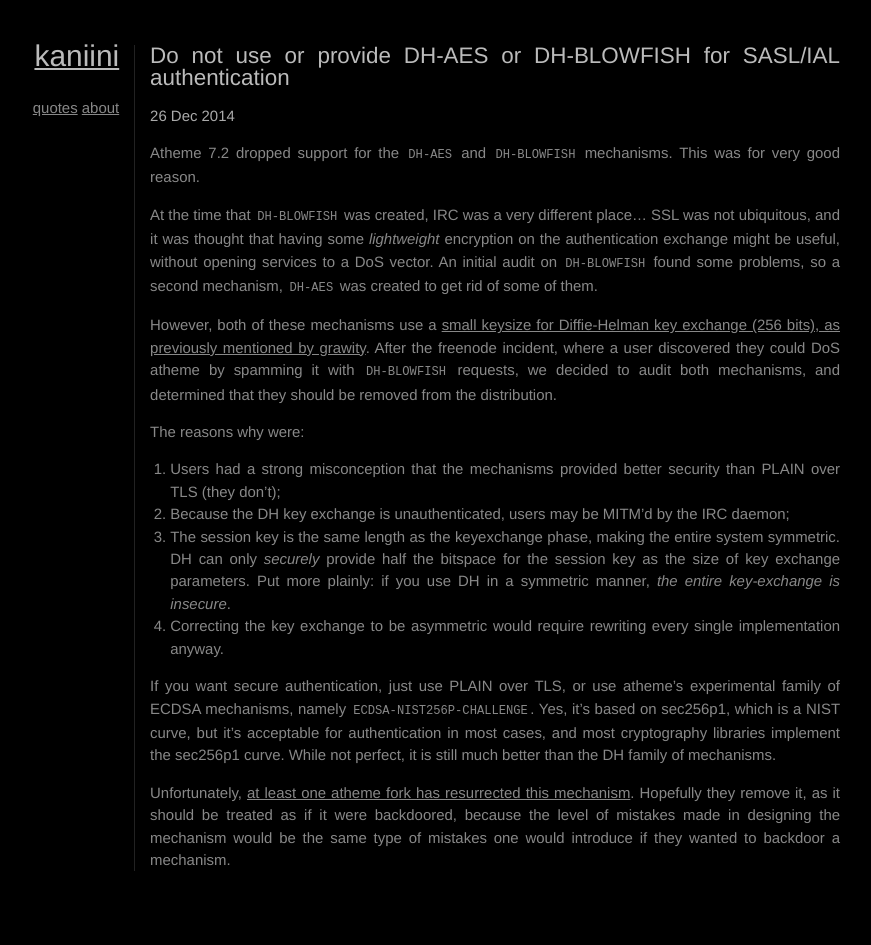
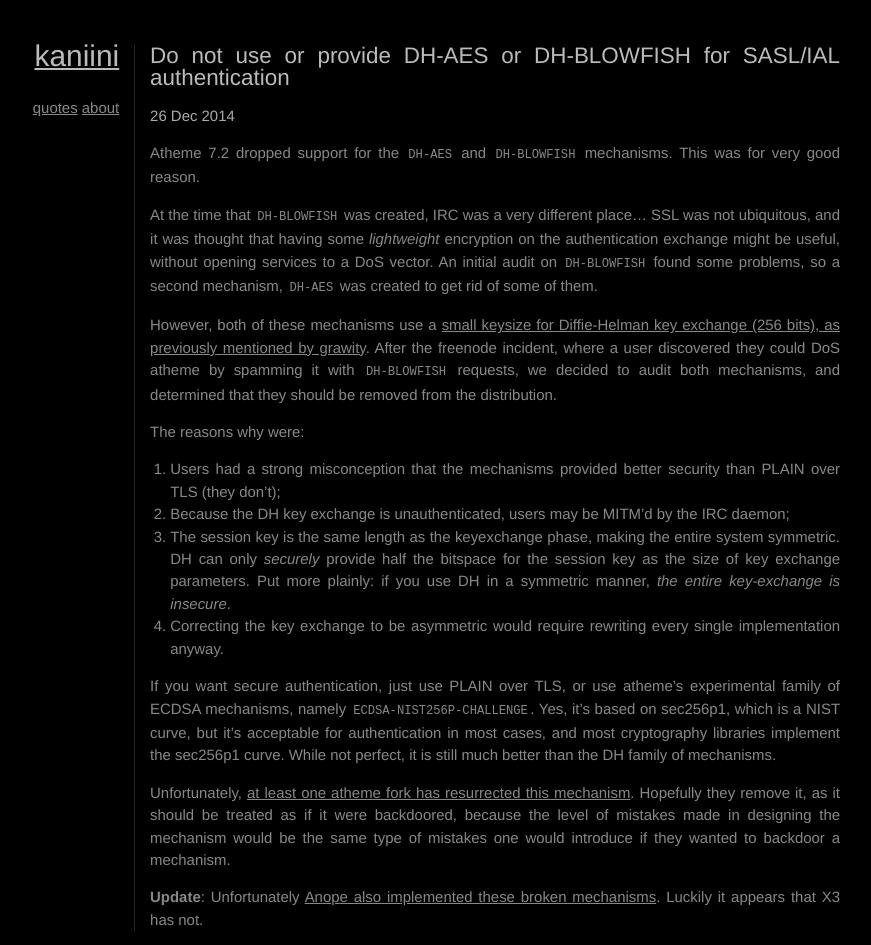
Before and after one commit to kaniini/kaniini.github.io, a Jekyll site: the page built from _posts/2014-12-26-do-not-use-DH-AES-or-DH-BLOWFISH.markdown, in a window 1280 px wide. Shown: the whole page, without its empty margins (280-1151 px from the left). Built offline with Jekyll 4.4.1, drawn with Linux system fonts in a browser that asks for light colours; Markdown is read by kramdown in place of the engine named in the settings.

Commit message:
Anope implemented these too ;/

```diff
--- a/_posts/2014-12-26-do-not-use-DH-AES-or-DH-BLOWFISH.markdown
+++ b/_posts/2014-12-26-do-not-use-DH-AES-or-DH-BLOWFISH.markdown
@@ -33,3 +33,6 @@
 Hopefully they remove it, as it should be treated as if it were backdoored, because the level of mistakes made
 in designing the mechanism would be the same type of mistakes one would introduce if they wanted to backdoor a
 mechanism.
+
+**Update**: Unfortunately [Anope also implemented these broken mechanisms](http://bugs.anope.org/view.php?id=1631).
+Luckily it appears that X3 has not.
```
